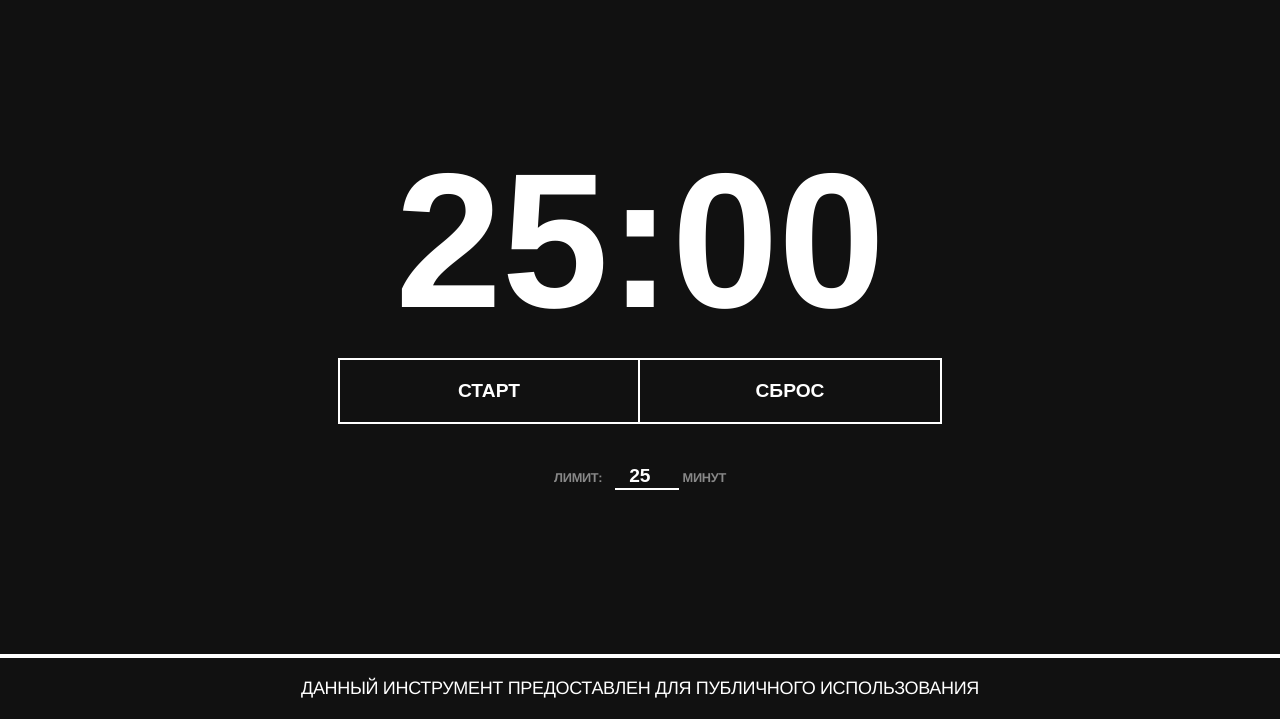
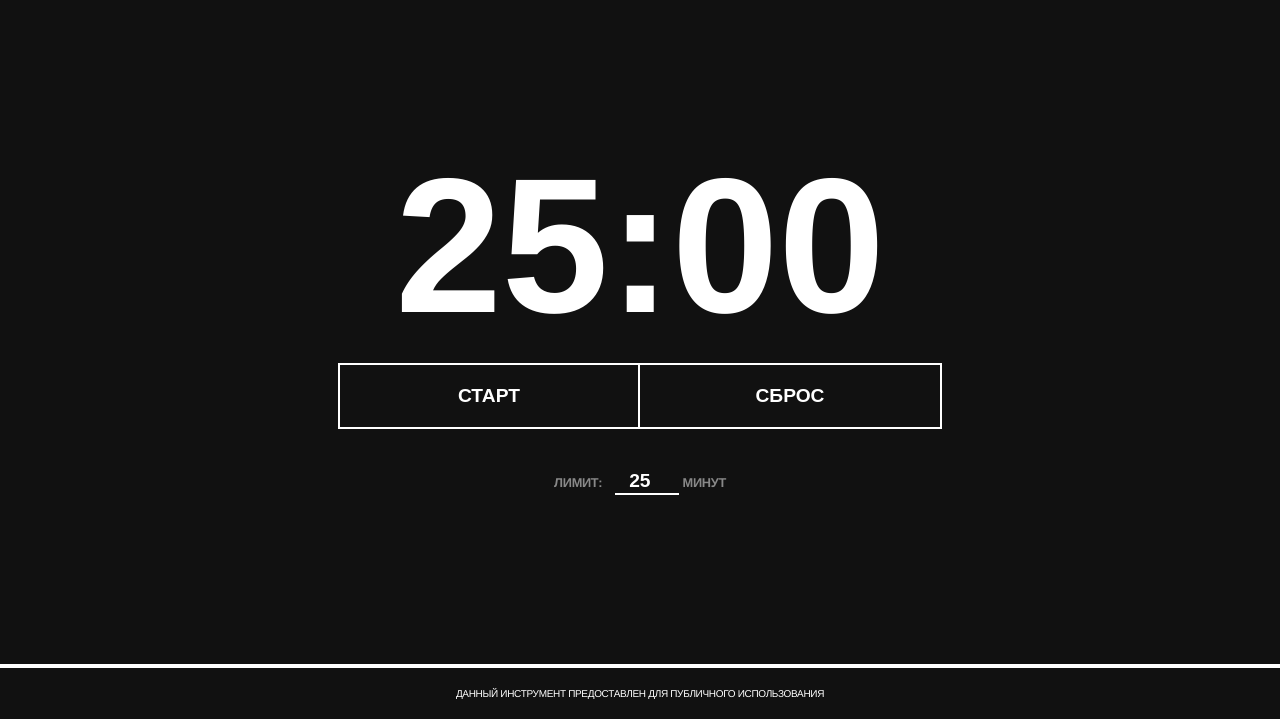
Before and after one commit to glitch-ru/site, a PHP site: page / in a window 1280 px wide. Shown: the part 81-800 px from the top of the page. Run offline with PHP 8.4, Linux system fonts and the light colour scheme.

Commit message:
Update style.css

```diff
--- a/style.css
+++ b/style.css
@@ -118,10 +118,10 @@ input {
 
 footer {
     padding: 20px;
-    font-size: 18px;
+    font-size: 10px;
     border-top: 4px solid var(--white);
     text-align: center;
-    color: #var(--white);
+    color: var(--white);
 }
 
 .is-running #timer {
```
